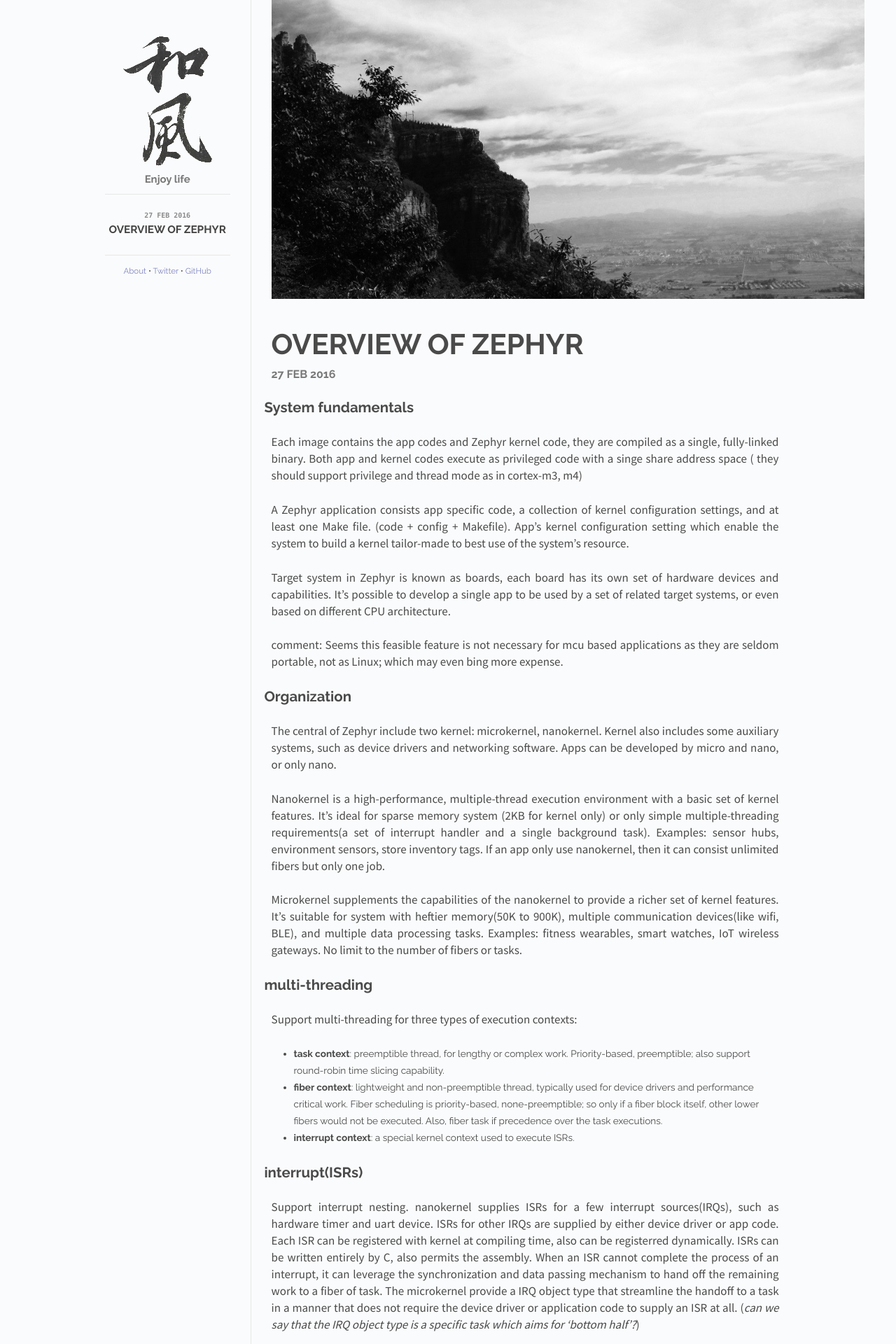
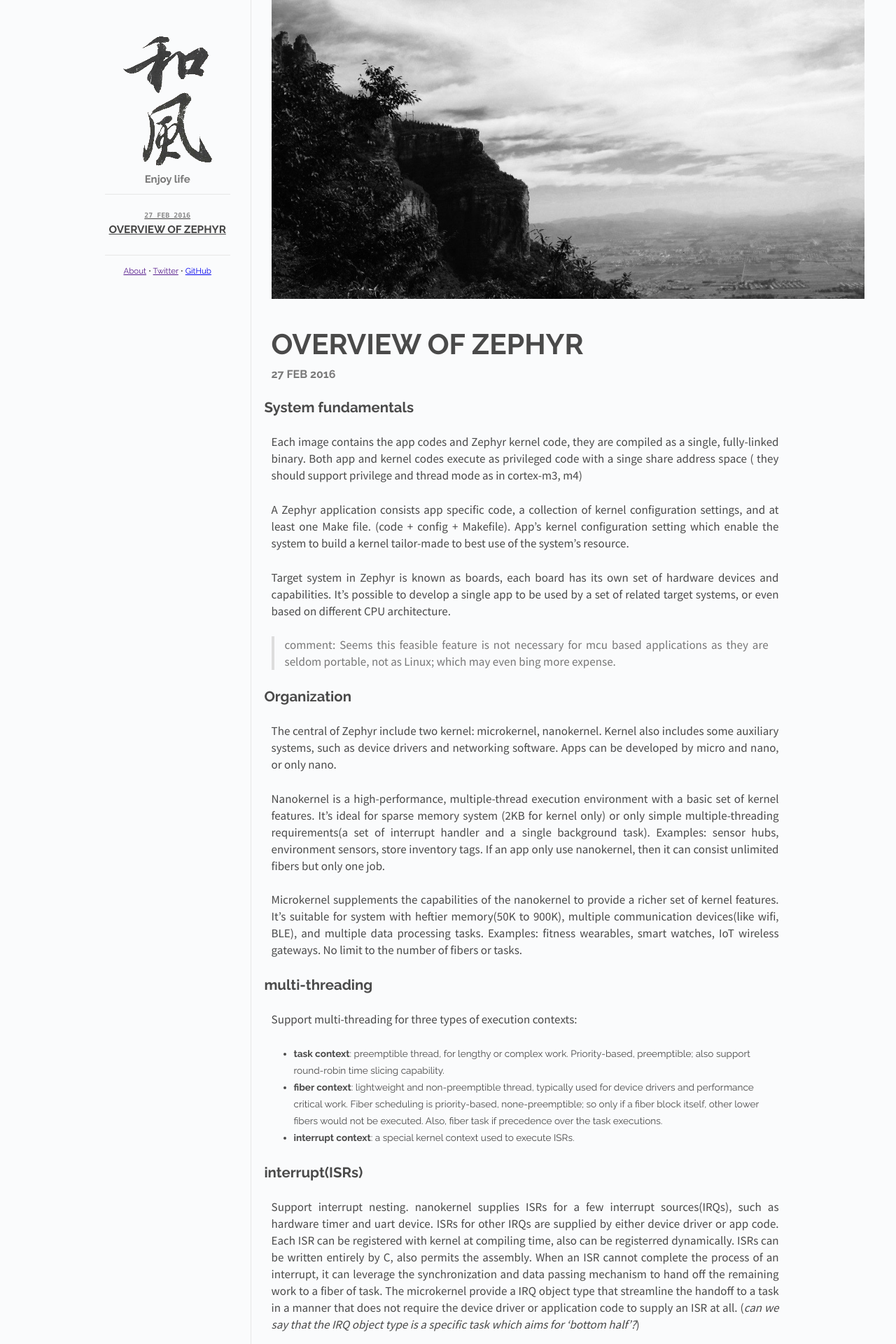
Before and after one commit to howardoer/howardoer.github.io, a Jekyll site: the page built from index.html, in a window 1280 px wide. Shown: the top 1920 px of the page at 70% size. Built offline with Jekyll 4.4.1, drawn with Linux system fonts in a browser that asks for light colours; Markdown is read by kramdown in place of the engine named in the settings; some of the changed text lies outside the part shown.

Commit message:
Fix the color scheme of blockquote
Signed-off-by: howardoer <howardoer@icloud.com>

```diff
--- a/css/main.css
+++ b/css/main.css
@@ -22,6 +22,22 @@ body {
   font-weight: 400;
   font-size: 0.85em;
   overflow: hidden;
+}
+
+blockquote {
+  margin: 1.5em 0px;
+  font-size: inherit;
+  color: rgb(124, 135, 156);
+  border-color: rgb(75, 83, 98);
+  border-width: 4px;
+}
+blockquote {
+  padding: 0px 15px;
+  color: rgb(119, 119, 119);
+  border-left-width: 4px;
+  border-left-style:
+  solid;
+  border-left-color: rgb(221, 221, 221); }
 }
 
 a {
```
